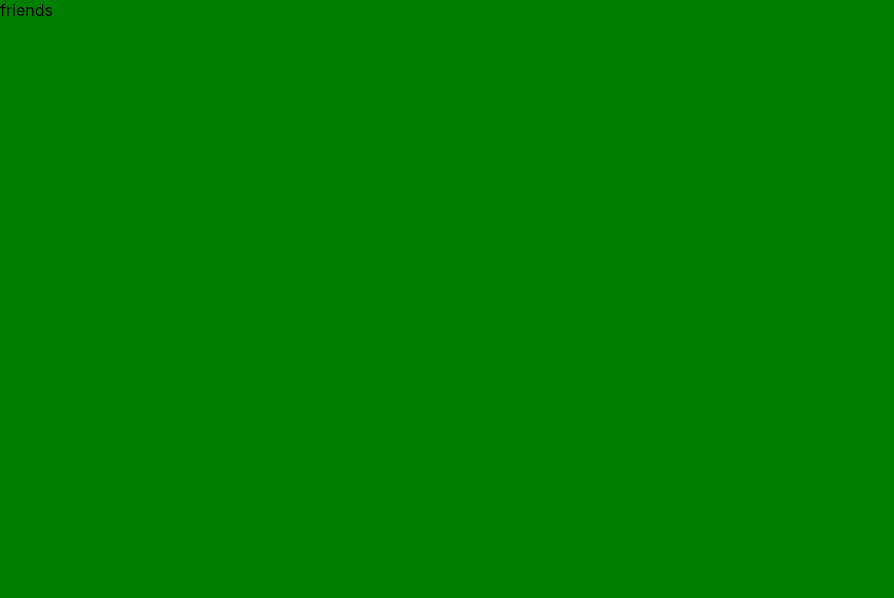
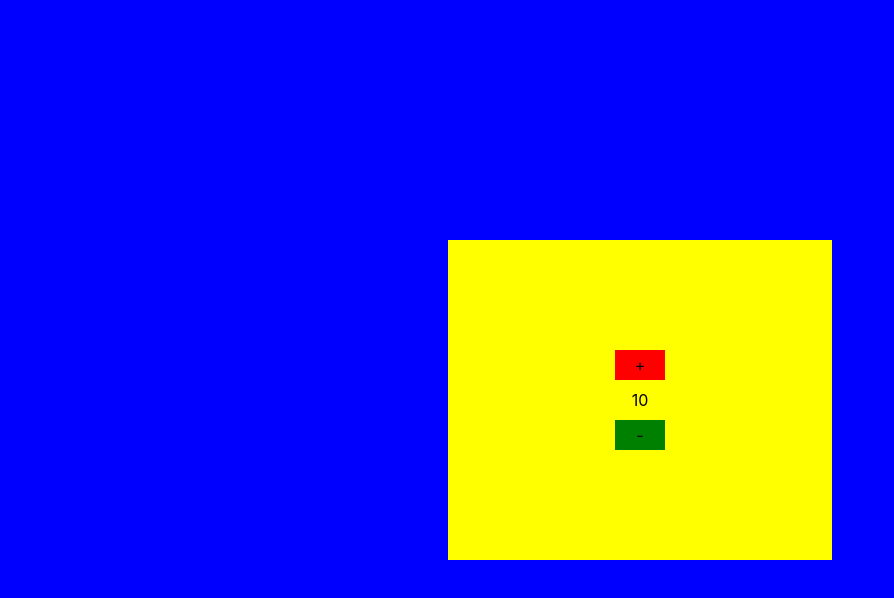
Before and after one commit to anshu1522/react-project, a React (Create React App) app: page / in a window 1280 px wide. Shown: the top 598 px of the page, without its empty margins (0-894 px from the left). Built offline with nearby package versions, Linux system fonts and the light colour scheme.

Commit message:
usestateapp: bg change on clicks

```diff
--- a/src/App.js
+++ b/src/App.js
@@ -1,7 +1,9 @@
-import Friends from "./projects/Friends";
+// import Friends from "./projects/Friends";
+import IncreaseDecrease from "./projects/useState-project";
 
 export default function App () {
     return (
-        <Friends/>
+        // <Friends/>
+        <IncreaseDecrease/>
     )
 }
--- /dev/null
+++ b/src/projects/useState-project/components/Card.js
@@ -0,0 +1,7 @@
+export default function Card({content,colour,counterHandler}){
+    return(
+        <div className="card" style={{ backgroundColor:colour }} onClick={counterHandler}>
+{content}
+        </div>
+    )
+}
--- a/src/projects/useState-project/index.js
+++ b/src/projects/useState-project/index.js
@@ -1,9 +1,22 @@
+import { useState } from 'react';
 import './style.css';
-
-function IncreaseDecrease(){
+import Card from './components/Card';function IncreaseDecrease(){
+    const [num,setNum]=useState(10);
+    const increase = () =>{
+       num<10 && setNum(num+1);
+    }
+    const decrease = () =>{
+      num>0 &&  setNum(num-1);
+    }
     return(
         <div className="container">
-            increase/decrease
+
+            <div className='cardContainer' style ={{
+                backgroundColor:`rgb(255,255,${255-25.5*num})` }}>
+<Card content ={'+'} colour = {'red'} counterHandler={increase} />
+<div>{num}</div>
+<Card content= {'-'} colour ={ "green" } counterHandler={decrease}/>
+            </div>
         </div>
     )
 }
--- a/src/projects/useState-project/style.css
+++ b/src/projects/useState-project/style.css
@@ -2,4 +2,25 @@
     height: 100vh;
     width: 100vw;
     background-color: blue;
+    display: flex;
+    align-items: center;
+    justify-content: center;
 }
+.cardContainer{
+    width: 30vw;
+    height: 40vh;
+    background: orange;
+    display: flex;
+    justify-content: center;
+    align-items: center;
+    flex-direction: column;
+}
+.card{
+    height: 30px;
+    width: 50px;
+    background: pink;
+    margin: 10px;
+    display: flex;
+    align-items: center;
+    justify-content: center;
+}
```
